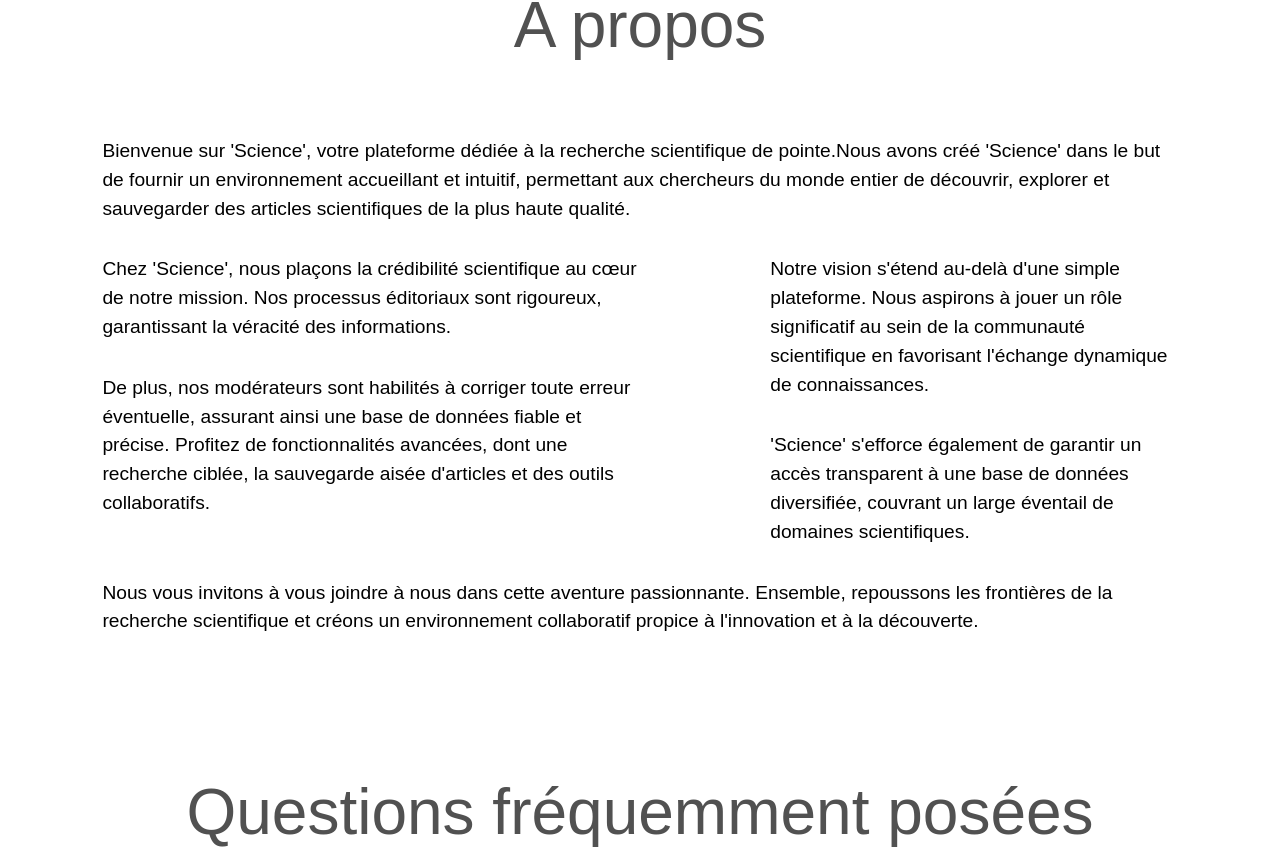
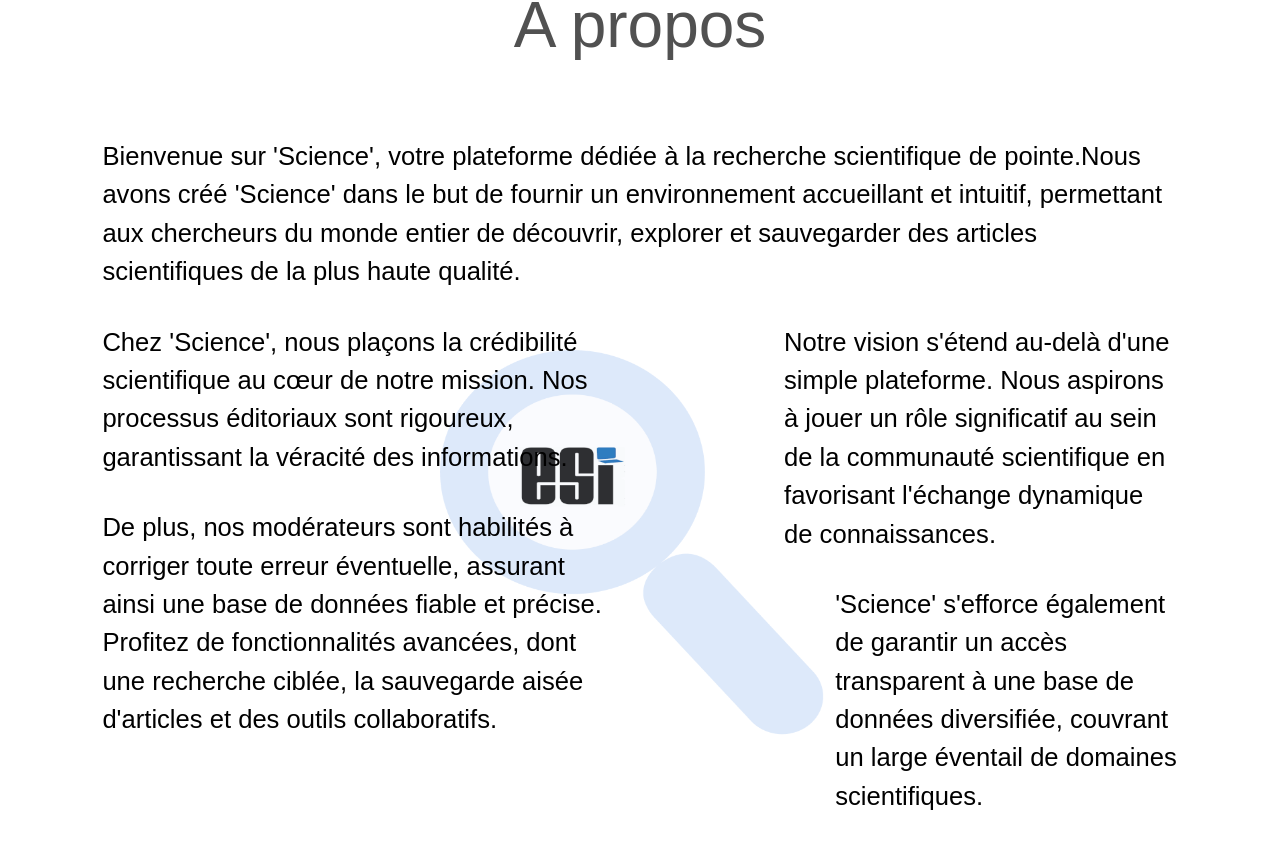
Before and after one commit to CS-ISE-Project/front-end, a React (Create React App) app: page / in a window 1280 px wide. Shown: the part 1123-1972 px from the top of the page. Built offline with nearby package versions, Linux system fonts and the light colour scheme.

Commit message:
just saving the project before taking some risks

```diff
--- a/src/Components/Pages/Home/About.js
+++ b/src/Components/Pages/Home/About.js
@@ -1,21 +1,21 @@
 const About = () => {
     return (
-    <div>
+        <div>
         <h1 className="font-regular text-Typo font-Natasha md:text-[4rem] text-[2rem] text-center mb-[5vw]">A propos</h1>
-        <div className="flex w-full px-[8vw] flex-col gap-8 max-md:text-center md:text-[1.2rem] text-[1rem] font-Gilroy text-[Typo]">
+        <div className="flex w-full px-[8vw] flex-col gap-8 max-md:text-center md:text-[1.6rem] text-[1.1rem] font-Gilroy text-[Typo]  md:bg-[length:50vh_50vh] bg-no-repeat md:bg-center  " style={{backgroundImage: 'url("image1.png") ' }}>
             <div>
                 <p>Bienvenue sur 'Science', votre plateforme dédiée à la recherche scientifique de pointe.Nous avons créé 'Science' dans le but de fournir un environnement accueillant et intuitif, permettant aux chercheurs du monde entier de découvrir, explorer et sauvegarder des articles scientifiques de la plus haute qualité.</p>
             </div>
 
-            <div className="flex flex-col md:flex-row md:gap-32">
+            <div className="flex flex-col md:flex-row md:gap-40">
 
                 <div className="flex flex-col md:gap-8">
-                     <p>Chez 'Science', nous plaçons la crédibilité scientifique au cœur de notre mission. Nos processus éditoriaux sont rigoureux, garantissant la véracité des informations.</p>
+                     <p>Chez 'Science', nous plaçons la crédibilité scientifique au cœur de notre mission. Nos processus éditoriaux sont rigoureux,<p>garantissant la véracité des informations.</p>  </p>
                     <p>De plus, nos modérateurs sont habilités à corriger toute erreur éventuelle, assurant ainsi une base de données fiable et précise. Profitez de fonctionnalités avancées, dont une recherche ciblée, la sauvegarde aisée d'articles et des outils collaboratifs.</p>
                 </div>
                 <div className="flex flex-col md:gap-8">
                     <p>Notre vision s'étend au-delà d'une simple plateforme. Nous aspirons à jouer un rôle significatif au sein de la communauté scientifique en favorisant l'échange dynamique de connaissances.</p>
-                    <p>'Science' s'efforce également de garantir un accès transparent à une base de données diversifiée, couvrant un large éventail de domaines scientifiques.</p>
+                    <p className="md:pl-[4vw]">'Science' s'efforce également de garantir un accès transparent à une base de données diversifiée, couvrant un large éventail de domaines scientifiques.</p>
                 </div>
 
             </div>
```
Also changed, not shown: public/image1.png (added).
